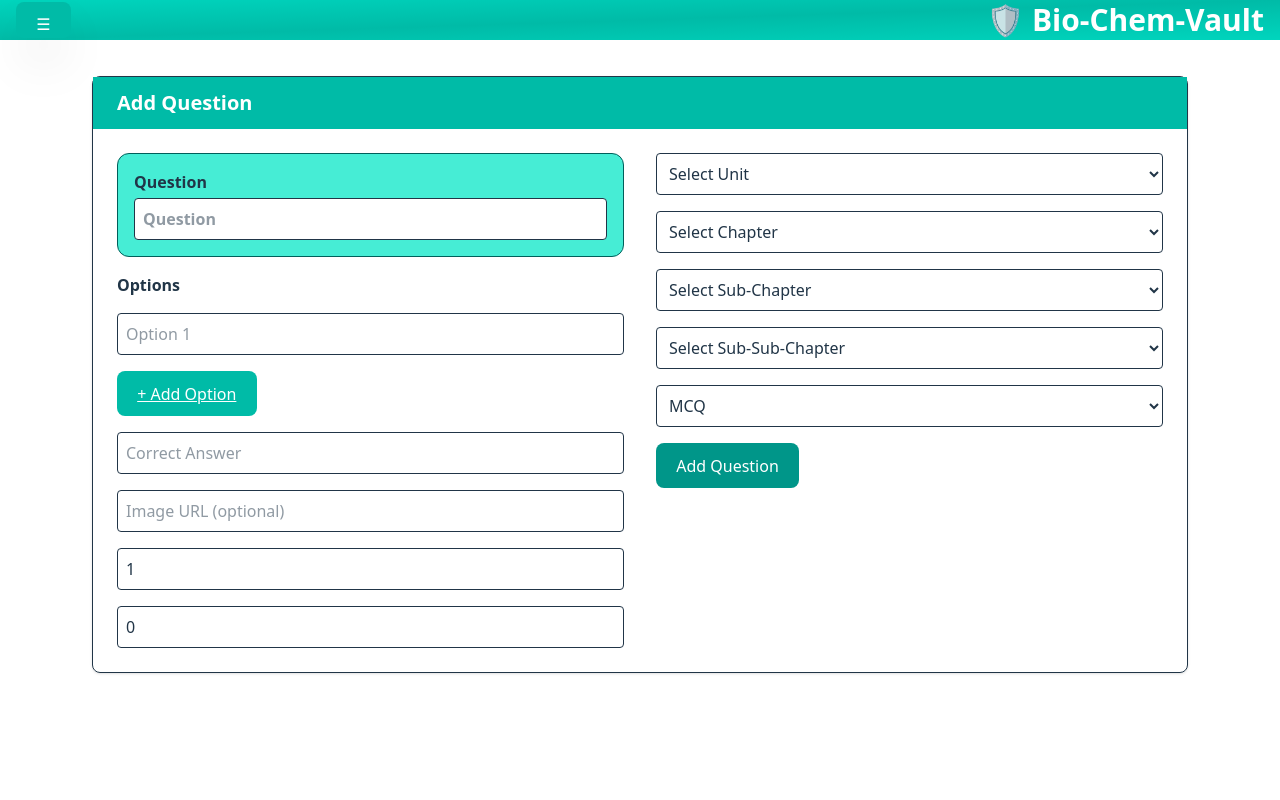
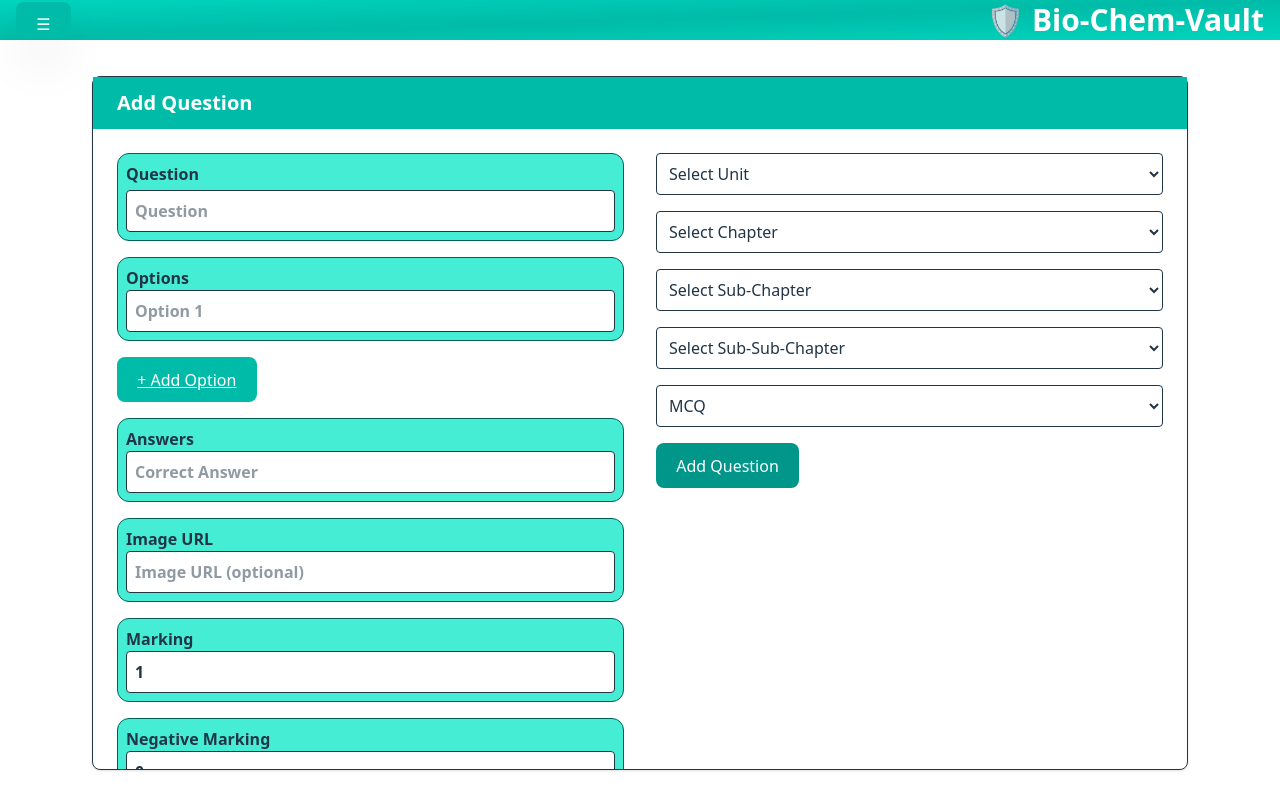
Before and after one commit to devabhishekagrahari/webQB-, a React (Vite) app: page /add-question in a window 1280 px wide. Built offline with nearby package versions, Linux system fonts and the light colour scheme.

Commit message:
corrections

```diff
--- a/src/screens/Paper/components/addQuestion.jsx
+++ b/src/screens/Paper/components/addQuestion.jsx
@@ -57,7 +57,8 @@ useEffect(() => {
           headers: { Authorization: `Bearer ${token}` },
         });
 
-      if (!res.ok) throw new Error(`Failed to fetch questions: ${res.status}`);
+        if (!res.ok)
+          throw new Error(`Failed to fetch questions: ${res.status}`);
 
         const data = await res.json();
         if (!Array.isArray(data)) {
@@ -66,7 +67,10 @@ useEffect(() => {
         }
 
         setAllQuestions(data);
-      setDropdowns((prev) => ({ ...prev, units: [...new Set(data.map((q) => q.unit))] }));
+        setDropdowns((prev) => ({
+          ...prev,
+          units: [...new Set(data.map((q) => q.unit))],
+        }));
       } catch (err) {
         console.error("Error fetching questions:", err);
       }
@@ -74,7 +78,6 @@ useEffect(() => {
 
     fetchAllQuestions();
   }, []);
-
 
   useEffect(() => {
     const chapterSet = new Set();
@@ -97,8 +100,6 @@ useEffect(() => {
     }));
   }, [formData.unit, formData.chapter, formData.subChapter]);
 
-
-
   const handleSubmit = async (e) => {
     e.preventDefault();
 
@@ -111,7 +112,7 @@ const handleSubmit = async (e) => {
       alert("Correct answer is required.");
       return;
     }
-  if (formData.options.filter(o => o.trim() !== "").length < 2) {
+    if (formData.options.filter((o) => o.trim() !== "").length < 2) {
       alert("Please provide at least two valid options.");
       return;
     }
@@ -126,7 +127,7 @@ const handleSubmit = async (e) => {
     const newQuestion = {
       id: uuidv4(),
       questionText: formData.question.trim(),
-    options: formData.options.map(o => o.trim()).filter(o => o !== ""),
+      options: formData.options.map((o) => o.trim()).filter((o) => o !== ""),
       imageUrl: formData.imageUrl?.trim() || null,
       correctAnswer: formData.answer.trim(),
       posMarks: Number(formData.posMarks) || 0,
@@ -144,18 +145,23 @@ const handleSubmit = async (e) => {
 
     // 3️⃣ API call
     try {
-    const response = await fetch("https://qbvault1.onrender.com/api/questions", {
+      const response = await fetch(
+        "https://qbvault1.onrender.com/api/questions",
+        {
           method: "POST",
           headers: {
             "Content-Type": "application/json",
             Authorization: `Bearer ${token}`,
           },
           body: JSON.stringify(newQuestion),
-    });
+        }
+      );
 
       if (!response.ok) {
         const errorText = await response.text();
-      throw new Error(`Server responded with ${response.status}: ${errorText}`);
+        throw new Error(
+          `Server responded with ${response.status}: ${errorText}`
+        );
       }
 
       const result = await response.json();
@@ -166,7 +172,8 @@ const handleSubmit = async (e) => {
       alert("✅ Question added successfully.");
 
       // 5️⃣ Reset form
-    setFormData({...formData,
+      setFormData({
+        ...formData,
         question: "",
         options: [""],
         imageUrl: "",
@@ -179,7 +186,6 @@ const handleSubmit = async (e) => {
       alert(`Failed to add question: ${err.message}`);
     }
   };
-
 
   return (
     <div className="mt-4 px-4 md:px-10">
@@ -195,7 +201,7 @@ const handleSubmit = async (e) => {
           <div className="grid grid-cols-1 md:grid-cols-2 gap-8">
             {/* Left Column */}
             <div className="flex flex-col space-y-4">
-              <label className="font-semibold bg-teal-300 border border-teal-800 p-4 rounded-xl">
+              <label className="font-semibold bg-teal-300 border border-teal-800 p-2 rounded-xl">
                 Question
                 <input
                   type="text"
@@ -208,7 +214,7 @@ const handleSubmit = async (e) => {
                 />
               </label>
 
-              <label className="font-semibold">Options</label>
+              <label className="font-semibold bg-teal-300 border border-teal-800 p-2 rounded-xl">Options
               {formData.options.map((opt, i) => (
                 <input
                   key={i}
@@ -216,55 +222,56 @@ const handleSubmit = async (e) => {
                   value={opt}
                   onChange={(e) => handleOptionChange(i, e.target.value)}
                   placeholder={`Option ${i + 1}`}
-                  className="w-full border p-2 rounded"
+                  className="w-full border p-2 bg-white rounded"
                 />
               ))}
+              </label>
 
               {/* ⛔️ Button style untouched */}
               <button
                 type="button"
                 onClick={addOption}
-                className="!bg-teal-500 text-white underline p-2 w-fit"
+                className="!bg-teal-500 text-white underline  p-2 w-fit"
               >
                 + Add Option
               </button>
-
+              <label className="font-semibold bg-teal-300 border border-teal-800 p-2 rounded-xl">Answers
               <input
                 type="text"
                 name="answer"
                 value={formData.answer}
                 onChange={handleChange}
                 placeholder="Correct Answer"
-                className="w-full border p-2 rounded"
+                className="w-full border p-2 bg-white rounded"
                 required
-              />
-
+              /></label>
+              <label className="font-semibold bg-teal-300 border border-teal-800 p-2 rounded-xl">Image URL
               <input
                 type="text"
                 name="imageUrl"
                 value={formData.imageUrl}
                 onChange={handleChange}
                 placeholder="Image URL (optional)"
-                className="w-full border p-2 rounded"
-              />
-
+                className="w-full border p-2  bg-white rounded"
+              /></label>
+              <label className="font-semibold bg-teal-300 border border-teal-800 p-2 rounded-xl">Marking
               <input
                 type="number"
                 name="posMarks"
                 value={formData.posMarks}
                 onChange={handleChange}
                 placeholder="Positive Marks"
-                className="w-full border p-2 rounded"
-              />
-
+                className="w-full border p-2 bg-white rounded"
+              /></label>
+              <label className="font-semibold bg-teal-300 border border-teal-800 p-2 rounded-xl">Negative Marking
               <input
                 type="number"
                 name="negMarks"
                 value={formData.negMarks}
                 onChange={handleChange}
                 placeholder="Negative Marks (optional)"
-                className="w-full border p-2 rounded"
-              />
+                className="w-full border p-2 rounded bg-white"
+              /></label>
             </div>
 
             {/* Right Column */}
```
Lines whose indentation alone changed are shown as unchanged.
